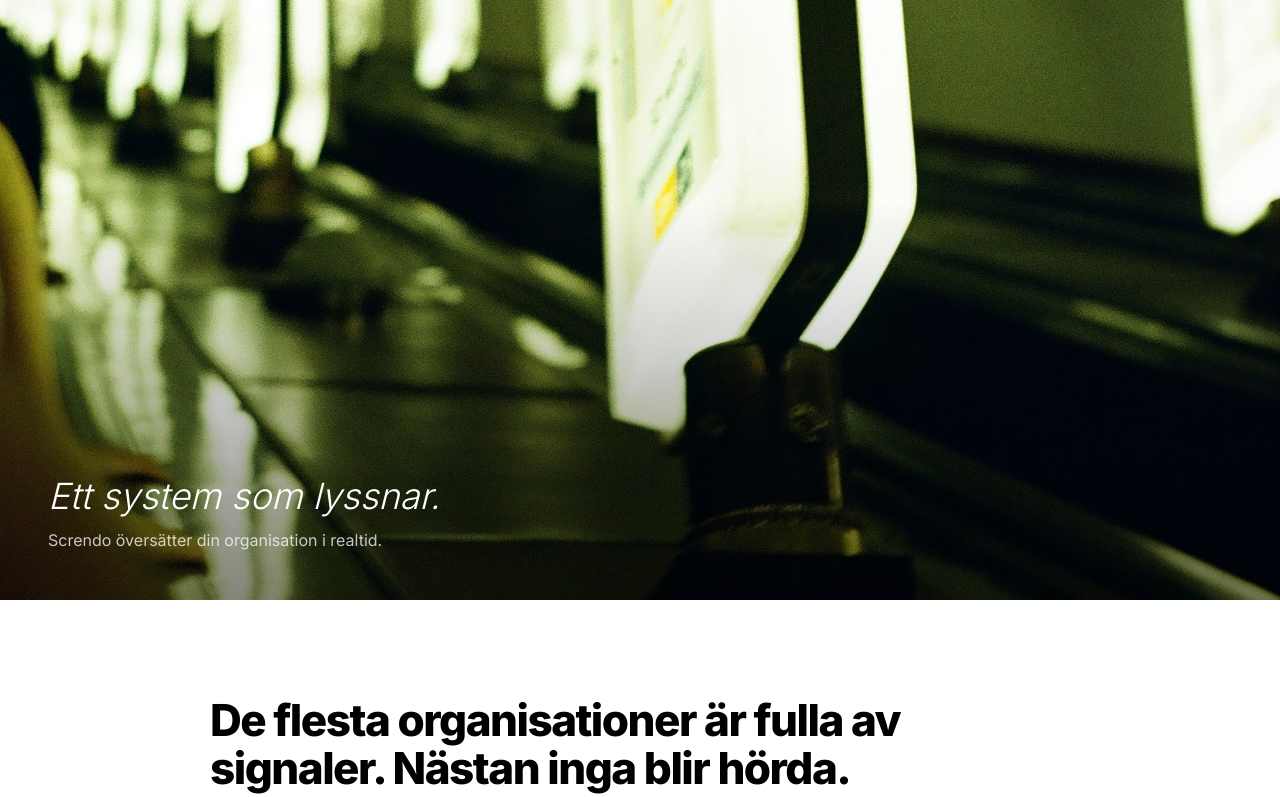
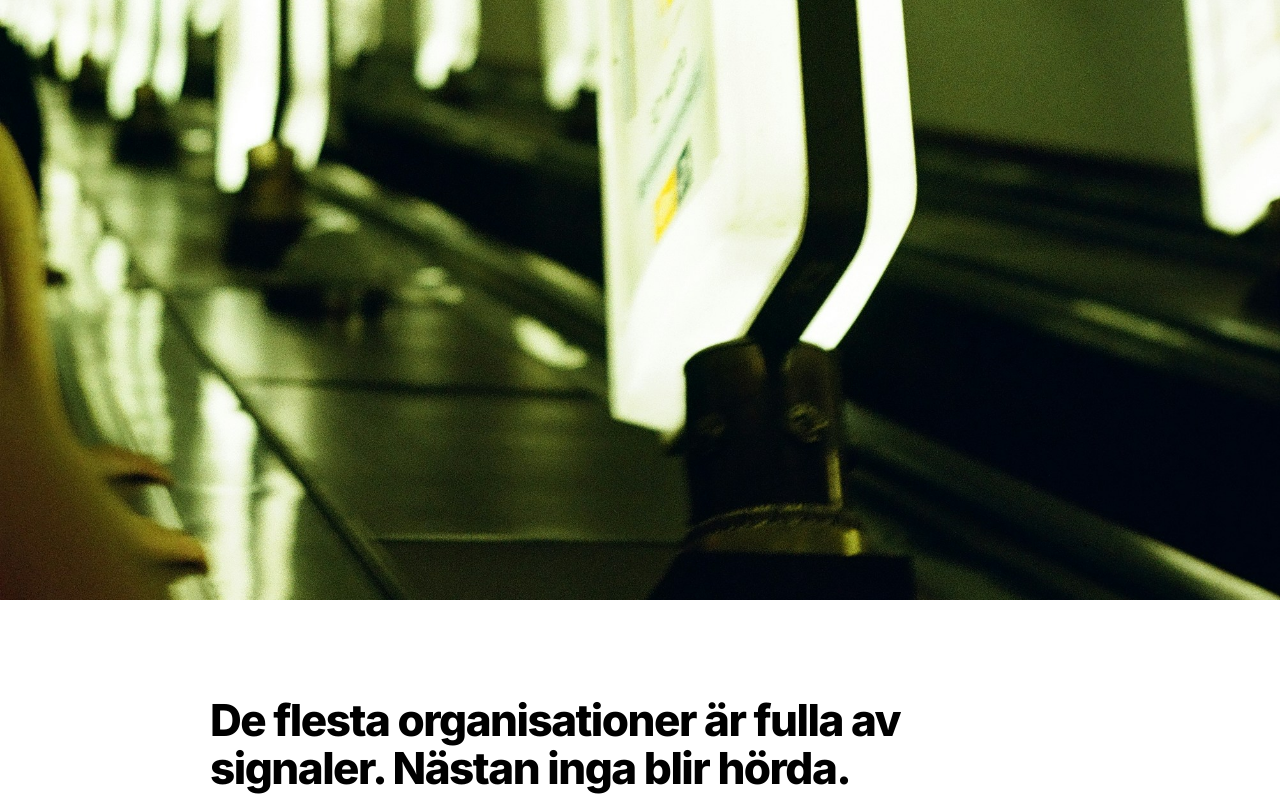
Before and after one commit to benjaminpalm/screndo-hemsida, a Next.js app: page / in a window 1280 px wide. Shown: the part 635-1432 px from the top of the page. Built offline with nearby package versions, Linux system fonts and the light colour scheme.

Commit message:
remove hero overlay text

```diff
--- a/components/Hero.tsx
+++ b/components/Hero.tsx
@@ -85,39 +85,6 @@ export default function Hero() {
             display: "block",
           }}
         />
-        <div
-          style={{
-            position: "absolute",
-            inset: 0,
-            background: "linear-gradient(to top, rgba(0,0,0,0.45) 0%, transparent 50%)",
-            pointerEvents: "none",
-          }}
-        />
-        <div className="hero-overlay">
-          <p
-            style={{
-              color: "#fff",
-              fontSize: "36px",
-              fontWeight: 300,
-              fontStyle: "italic",
-              margin: "0 0 10px 0",
-              lineHeight: 1.2,
-            }}
-          >
-            {t.overlayTitle}
-          </p>
-          <p
-            style={{
-              color: "#fff",
-              fontSize: "16px",
-              opacity: 0.75,
-              margin: 0,
-              lineHeight: 1.5,
-            }}
-          >
-            {t.overlaySub}
-          </p>
-        </div>
       </div>
     </>
   )
```
Also changed, not shown: public/logo.png (deleted).
